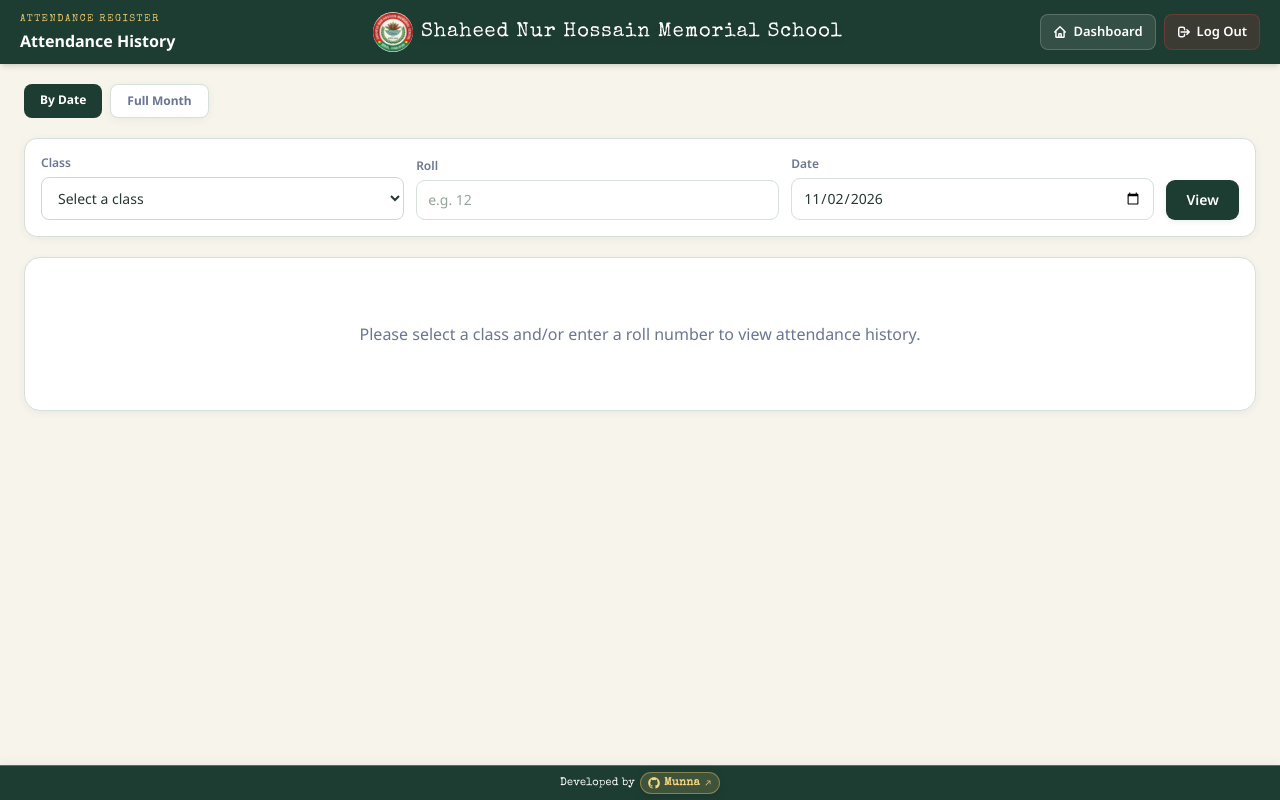
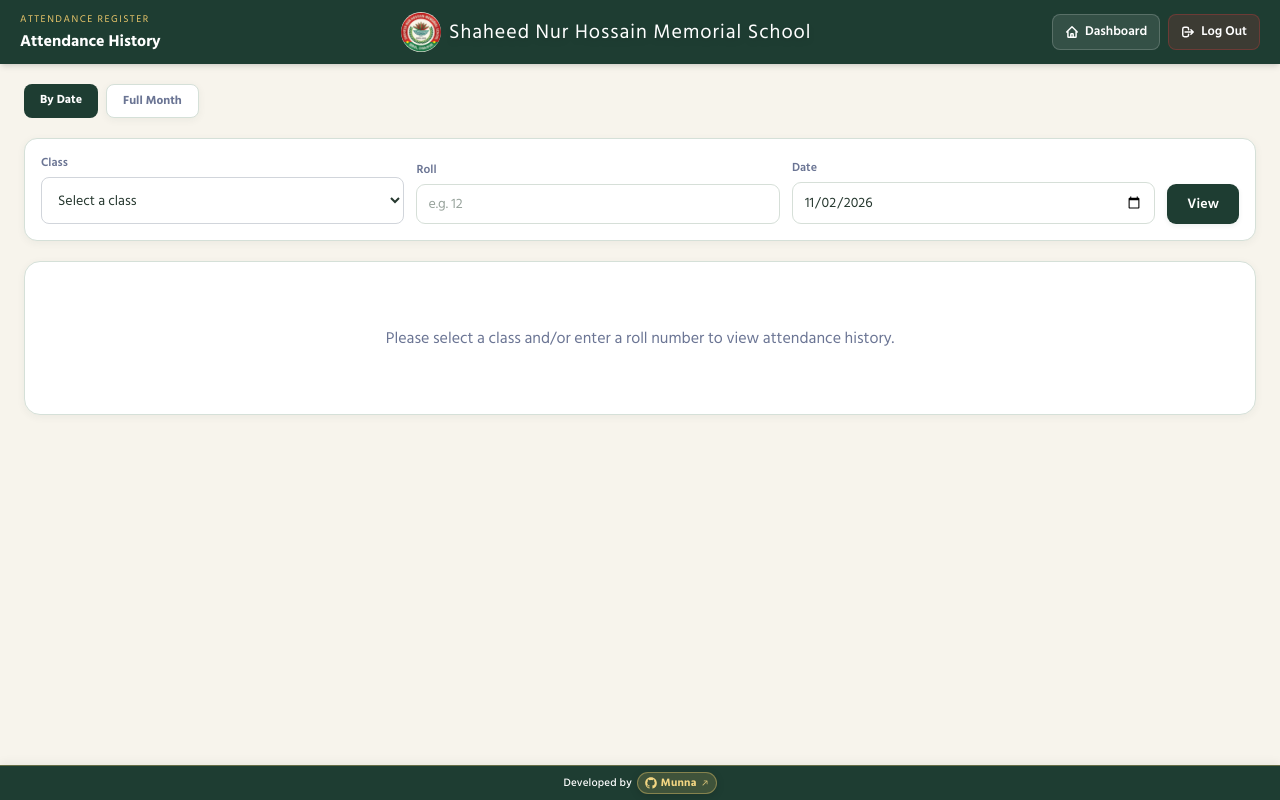
Before and after one commit to MMunna5/School-attendance, a Django app: page /admin-panel/attendance-history/ in a window 1280 px wide. Run offline with Django 5.2, Linux system fonts and the light colour scheme; the visitor is signed in with stand-in values (Sample User, id 1); data that the repository does not hold is empty; some libraries are stand-ins or nearby versions.

Commit message:
Standardize typography across all pages with Hind Siliguri

```diff
--- a/attendance/templates/attendance/base.html
+++ b/attendance/templates/attendance/base.html
@@ -13,9 +13,7 @@
     <link rel="preconnect" href="https://fonts.googleapis.com">
     <link rel="preconnect" href="https://fonts.gstatic.com" crossorigin>
 
-    <link
-        href="https://fonts.googleapis.com/css2?family=Special+Elite&family=Noto+Sans:wght@400;500;600;700;800&display=swap"
-        rel="stylesheet">
+    <link href="https://fonts.googleapis.com/css2?family=Hind+Siliguri:wght@400;500;600;700&display=swap" rel="stylesheet">
 
     <script>
         tailwind.config = {
@@ -33,8 +31,8 @@
                     },
 
                     fontFamily: {
-                        display: ['"Special Elite"', 'monospace'],
-                        sans: ['"Noto Sans"', 'sans-serif'],
+                        display: ['"Hind Siliguri"', 'sans-serif'],
+                        sans: ['"Hind Siliguri"', 'sans-serif'],
                     }
                 }
             }
@@ -49,7 +47,7 @@
         }
 
         body {
-            font-family: 'Noto Sans', sans-serif;
+            font-family: 'Hind Siliguri', sans-serif;
             overflow-x: hidden;
         }
 
@@ -330,7 +328,7 @@
             background: #1E3D32;
             border-top: 1px solid rgba(232, 197, 106, 0.35);
             color: #ffffff;
-            font-family: 'Special Elite', monospace;
+            font-family: 'Hind Siliguri', sans-serif;
             letter-spacing: 0.015em;
         }
 
@@ -379,7 +377,7 @@
             --ui-radius:12px; --ui-shadow:0 3px 12px rgba(30,61,50,.07);
         }
         html{scroll-behavior:smooth}
-        body{color:var(--ui-ink);background:var(--ui-paper);font-family:'Noto Sans',sans-serif;-webkit-font-smoothing:antialiased}
+        body{color:var(--ui-ink);background:var(--ui-paper);font-family:'Hind Siliguri',sans-serif;-webkit-font-smoothing:antialiased}
         main{flex:1 0 auto}
         button,input,select,textarea{font:inherit}
         button,a,input,select,textarea{-webkit-tap-highlight-color:transparent}
@@ -465,6 +463,9 @@ main .dash-link{min-height:56px;padding:8px 10px;gap:7px}
 main .dash-link-icon{width:30px;height:30px}
 @media(max-width:640px){main a.block.bg-gradient-to-br{min-height:82px!important;padding:11px!important}}
 
+
+/* One consistent font across the entire application (Bangla + English) */
+html,body,body *{font-family:'Hind Siliguri',sans-serif!important}
 </style>
 
     <footer class="developer-credit mt-auto flex items-center justify-center gap-1 px-3 py-2 text-[10px] sm:text-[11px]">
```
